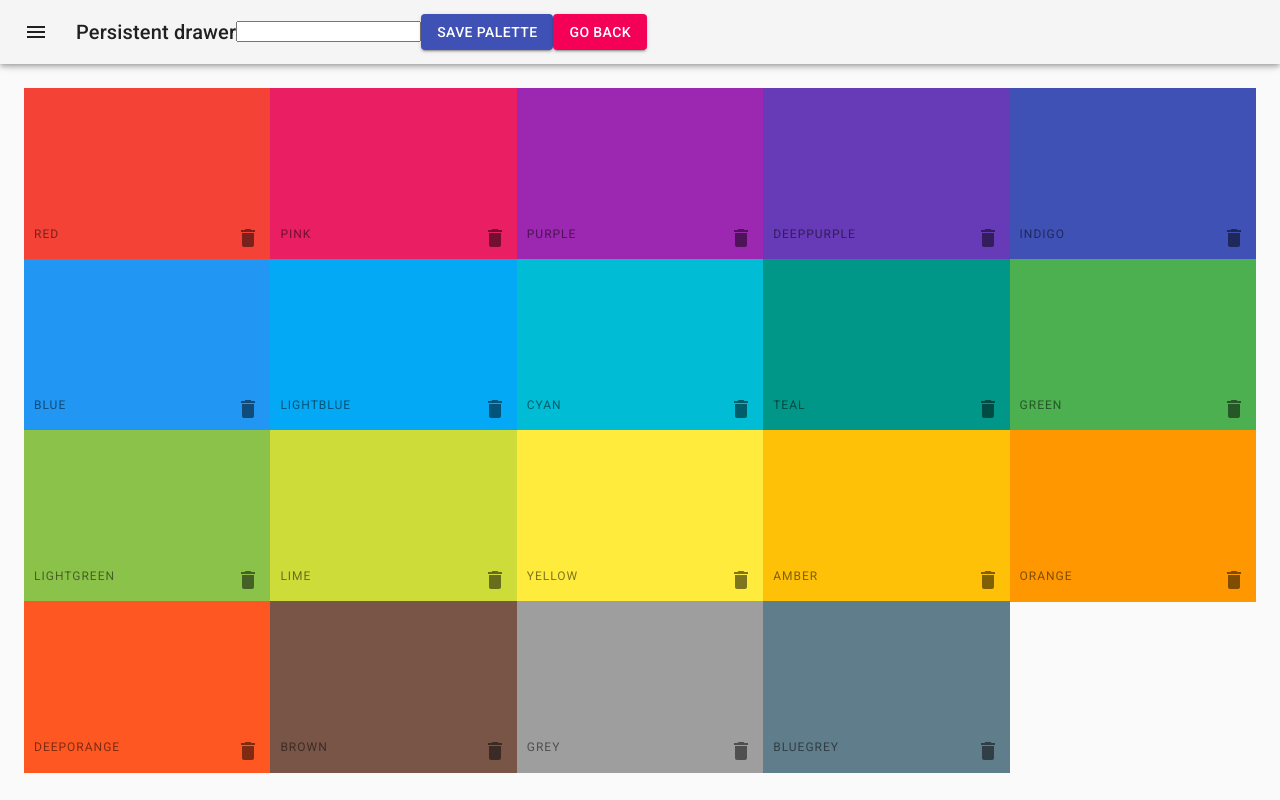
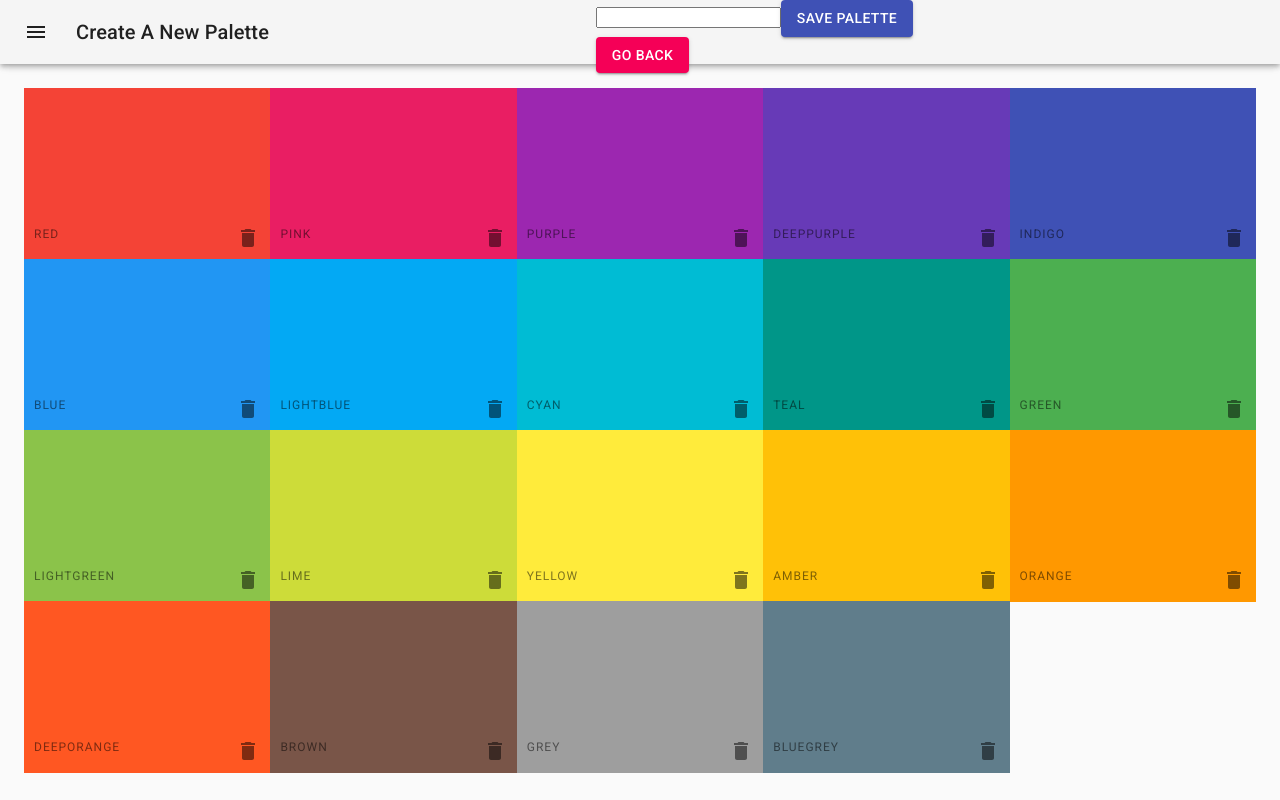
Before and after one commit to Vainakh/Colors_App, a React (Create React App) app: page /palette/new in a window 1280 px wide. Built offline with nearby package versions, Linux system fonts and the light colour scheme.

Commit message:
Add style to palette nav

```diff
--- a/src/PaletteFormNav.js
+++ b/src/PaletteFormNav.js
@@ -8,12 +8,45 @@ import Typography from '@material-ui/core/Typography';
 import IconButton from '@material-ui/core/IconButton';
 import MenuIcon from '@material-ui/icons/Menu';
 import Button from "@material-ui/core/Button";
+import {withStyles, makeStyles, useTheme} from "@material-ui/core/styles";
+
+const drawerWidth = 400;
+
+const styles = (theme) => ({
+  root: {
+    dispaly: 'flex'
+  },
+  appBar: {
+    transition: theme.transitions.create(['margin', 'width'], {
+      easing: theme.transitions.easing.sharp,
+      duration: theme.transitions.duration.leavingScreen,
+    }),
+    flexDirection: 'row',
+    justifyContent: 'space-between',
+    height: "64px"
+  },
+  appBarShift: {
+    width: `calc(100% - ${drawerWidth}px)`,
+    marginLeft: drawerWidth,
+    transition: theme.transitions.create(['margin', 'width'], {
+      easing: theme.transitions.easing.easeOut,
+      duration: theme.transitions.duration.enteringScreen,
+    }),
+  },
+  menuButton: {
+    marginRight: theme.spacing(2),
+  },
+  navBtns: {
+
+  }
+})
 
 class PaletteFormNav extends Component {
+
   constructor(props) {
     super(props);
+  }
 
-  }
   render() {
     const {classes,
       open,
@@ -22,8 +55,9 @@ class PaletteFormNav extends Component {
       newPaletteName,
       handlePaletteChange
     } = this.props;
+
     return (
-      <div>
+      <div className={classes.root}>
         <CssBaseline />
         <AppBar
           position="fixed"
@@ -44,12 +78,14 @@ class PaletteFormNav extends Component {
                 variant="h6"
                 color='inherit'
                 noWrap>
-                Persistent drawer
+                Create A New Palette
               </Typography>
               {/* 1 */}
               {/* <ValidatorForm onSubmit={handleSubmit}>
 
               </ValidatorForm> */}
+          </Toolbar>
+            <div className={classes.navBtns}>
               <form onSubmit={handleSubmit}>
                 <input
                   label="New Palette Name"
@@ -59,25 +95,23 @@ class PaletteFormNav extends Component {
                   // validator={["required"]}
                   // errorMessages={["Enter Palette Name"]}
                   />
-                  {/* 1 */}
                 <Button
                   variant='contained'
                   color='primary'
                   type='submit'
-                  // onClick={handleSubmit}
                   >
                   Save Palette
                 </Button>
+              </form>
                 <Link to='/'>
                   <Button variant='contained' color='secondary'>Go Back</Button>
                 </Link>
-              </form>
+              </div>
             <Button></Button>
-          </Toolbar>
         </AppBar>
       </div>
     )
   }
 }
 
-export default PaletteFormNav;
+export default withStyles(styles)(PaletteFormNav);
```
Lines whose indentation alone changed are shown as unchanged.
